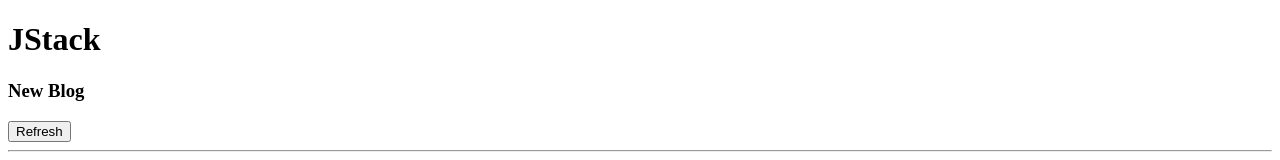
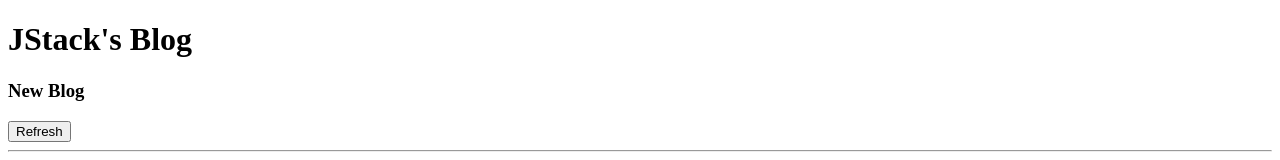
Before and after one commit to JosefStonon/React, a React app: page / in a window 1280 px wide. Shown: the top 160 px of the page. Built offline with nearby package versions, Linux system fonts and the light colour scheme.

Commit message:
propsdefault

```diff
--- a/src/App.js
+++ b/src/App.js
@@ -34,7 +34,7 @@ export default function App() {
   return (
     <>
       <Post
-      title='JStack'
+
       subtitle='New Blog'>
         <button onClick={handleRefresh}>Refresh</button>
       </Post>
--- a/src/Post.js
+++ b/src/Post.js
@@ -19,3 +19,7 @@ Post.propTypes = {
   title: PropTypes.string.isRequired,
   subtitle: PropTypes.string.isRequired
 }
+
+Post.defaultProps = {
+  title: `JStack's Blog`
+}
```
